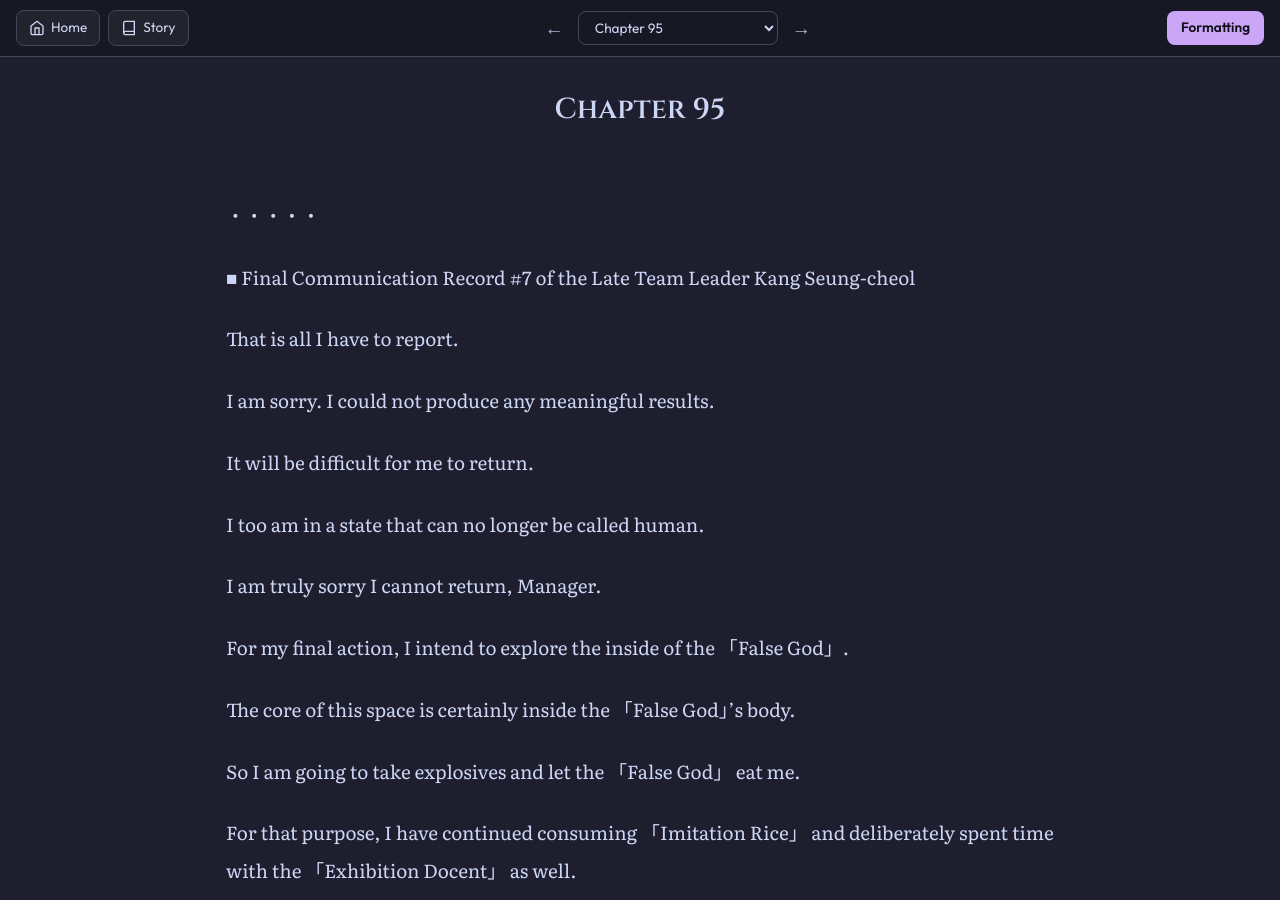
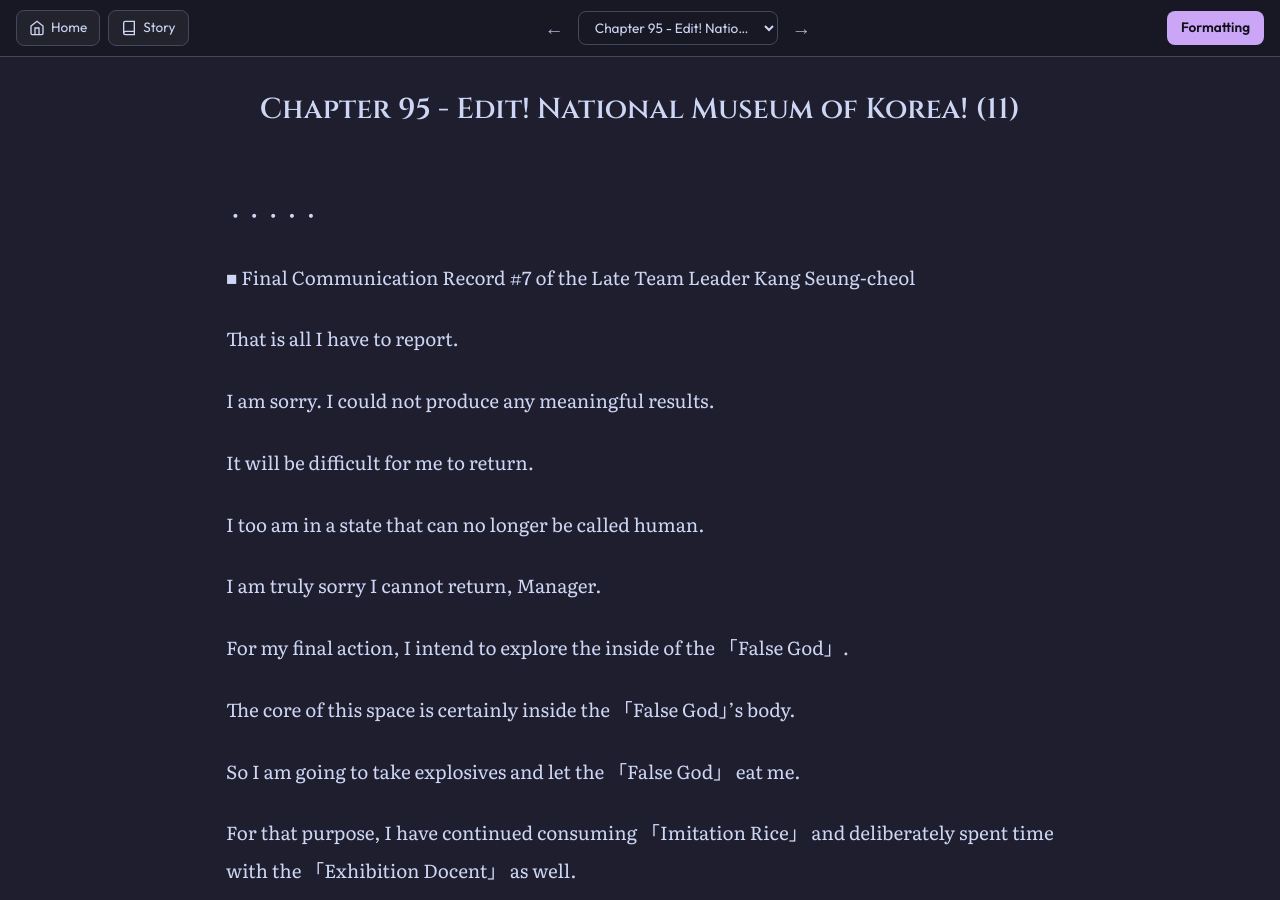
Before and after one commit to soleumn/soleumn.github.io, a Jekyll site: the page built from _chapters/esg/ch95.md, in a window 1280 px wide and 900 px high. Built offline with Jekyll 4.4.1, drawn with Linux system fonts in a browser that asks for light colours; comment, search, counter and statistics services are not loaded.

Commit message:
Update ch95.md

```diff
--- a/_chapters/esg/ch95.md
+++ b/_chapters/esg/ch95.md
@@ -1,5 +1,5 @@
 ---
-title: "Chapter 95"
+title: "Chapter 95 - Edit! National Museum of Korea! (11)"
 categories: esg
 capitulo: 95
 ---
```
